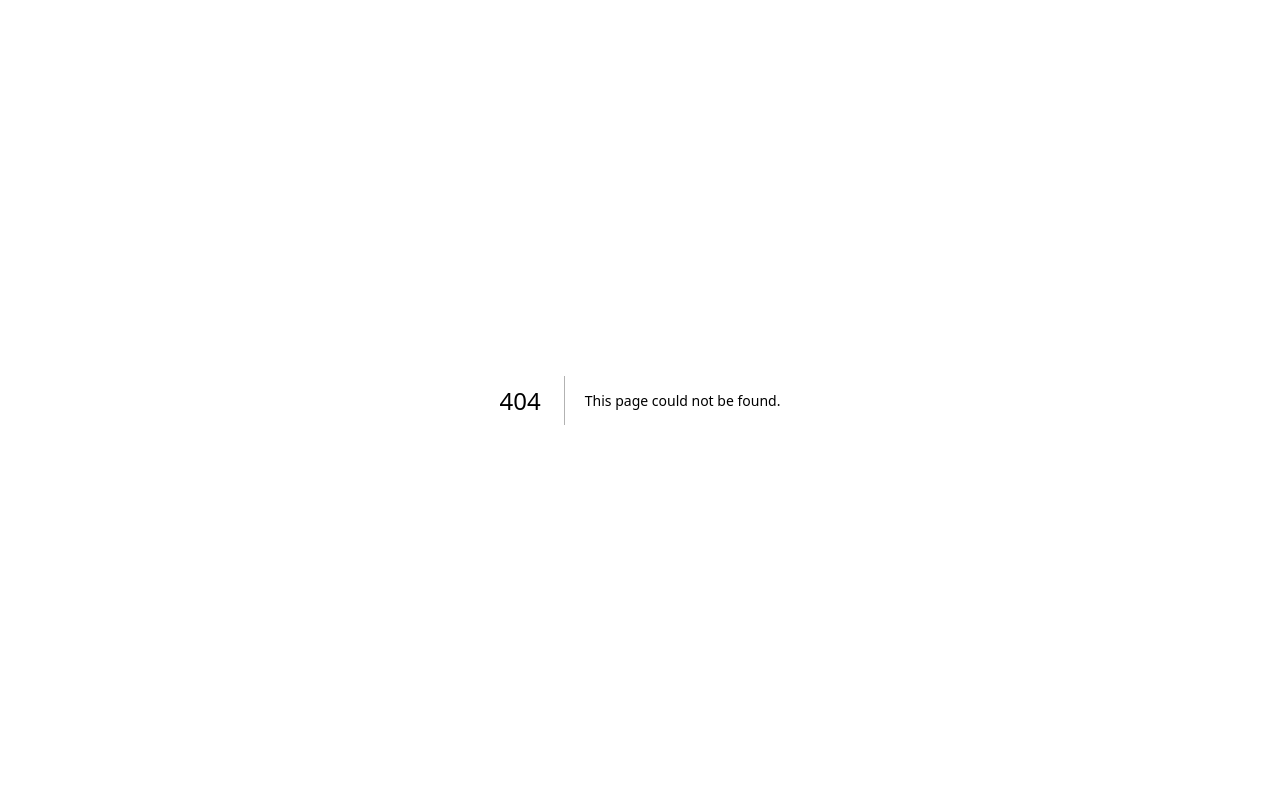
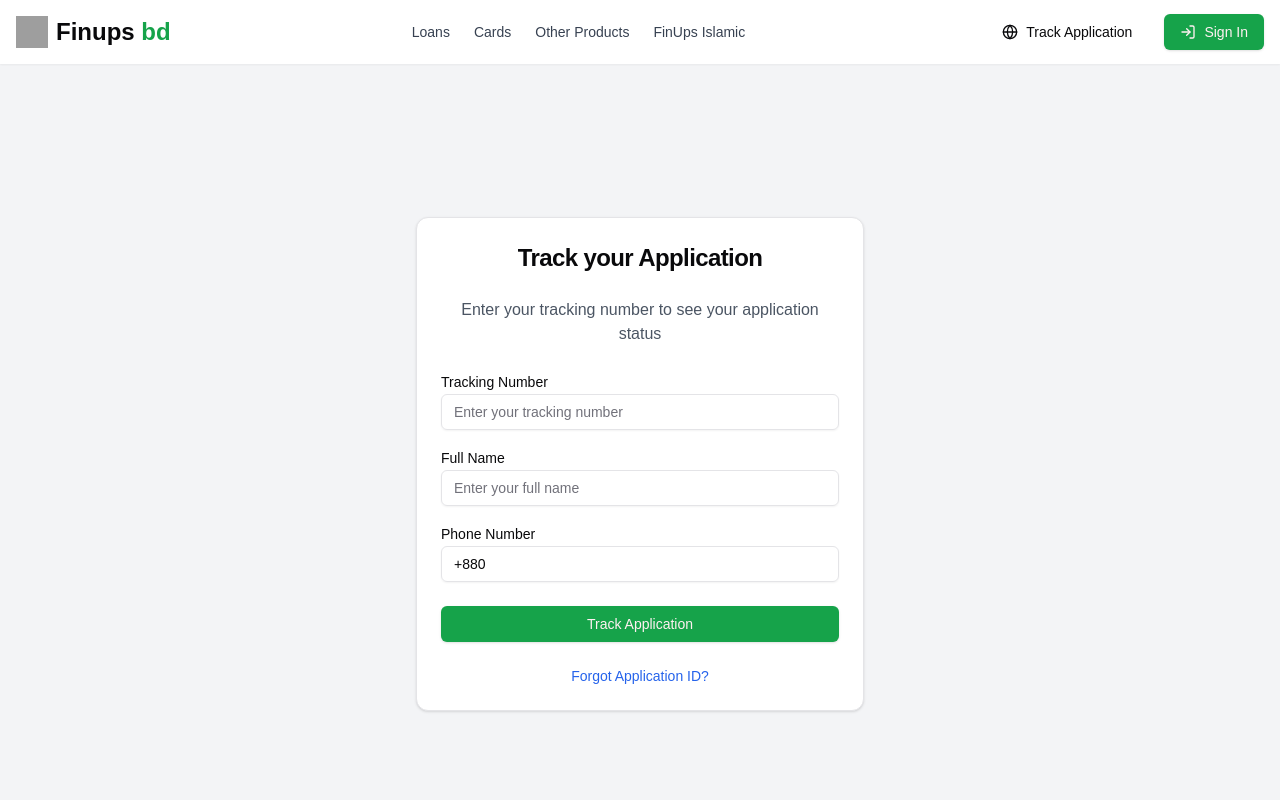
Before and after one commit to Shamimreza82/finupsbd-frontend-nextjs, a Next.js app: page /track-application in a window 1280 px wide. Before the commit this address had no page. Shown: the top 800 px of the page. Built offline with nearby package versions, Linux system fonts and the light colour scheme; grey boxes are pictures that could not be loaded.

Commit message:
update login and register page

```diff
--- /dev/null
+++ b/src/app/(WithCommonLayout)/track-application/forgot-application-id/page.tsx
@@ -0,0 +1,11 @@
+import React from 'react'
+
+const ForgotApplicationId = () => {
+  return (
+    <div>
+      <ForgotApplicationId/>
+    </div>
+  )
+}
+
+export default ForgotApplicationId
--- /dev/null
+++ b/src/app/(WithCommonLayout)/track-application/page.tsx
@@ -0,0 +1,13 @@
+
+import TrackApplicationForm from '@/components/modules/TrackApplication/TrackApplicationFrom'
+import React from 'react'
+
+const TrackApplicationPage = () => {
+  return (
+    <div>
+        <TrackApplicationForm/>
+    </div>
+  )
+}
+
+export default TrackApplicationPage
--- /dev/null
+++ b/src/components/modules/TrackApplication/ForgotApplicationId.tsx
@@ -0,0 +1,97 @@
+'use client';
+import { useForm } from "react-hook-form";
+import { z } from "zod";
+import { zodResolver } from "@hookform/resolvers/zod";
+import { Button } from "@/components/ui/button";
+import { Input } from "@/components/ui/input";
+import { Card, CardHeader, CardTitle, CardContent } from "@/components/ui/card";
+import Link from "next/link";
+import { Loader2 } from "lucide-react";
+import { useState } from "react";
+
+const FormSchema = z.object({
+  phone: z.string()
+  .min(14, "Invalid phone number")
+  .regex(/^\+8801[0-9]{8}$/, {
+    message: "Phone number must be like +8801712345678",
+  })
+});
+
+export default function ForgotApplicationId() {
+  const { register, handleSubmit, formState } = useForm<z.infer<typeof FormSchema>>({
+    resolver: zodResolver(FormSchema),
+    defaultValues: {
+      phone: "+880",
+    },
+  });
+
+  const [isSubmitting, setIsSubmitting] = useState(false);
+
+  async function onSubmit(data: z.infer<typeof FormSchema>) {
+    setIsSubmitting(true);
+    try {
+      // Add your submission logic here
+      console.log(data);
+      await new Promise(resolve => setTimeout(resolve, 1000));
+    } finally {
+      setIsSubmitting(false);
+    }
+  }
+
+  return (
+    <div className="min-h-screen flex items-center justify-center bg-gray-100 p-4">
+      <Card className="w-full max-w-md">
+        <CardHeader>
+          <CardTitle className="text-2xl text-center">Forgot Application ID</CardTitle>
+        </CardHeader>
+        <CardContent>
+          <p className="text-center text-gray-600 mb-6">
+            Enter your mobile number to reset your tracking id
+          </p>
+
+          <form onSubmit={handleSubmit(onSubmit)} className="space-y-6">
+            <div className="space-y-4">
+              {/* Phone Number */}
+              <div>
+                <label htmlFor="phone" className="block text-sm font-medium mb-2">
+                  Phone Number
+                </label>
+                <Input
+                  id="phone"
+                  placeholder="+860XXXXXXXXX"
+                  {...register("phone")}
+                  disabled={isSubmitting}
+                />
+                {formState.errors.phone && (
+                  <p className="text-red-500 text-sm mt-1">
+                    {formState.errors.phone.message}
+                  </p>
+                )}
+              </div>
+            </div>
+
+            <Button type="submit" className="w-full" disabled={isSubmitting}>
+              {isSubmitting ? (
+                <>
+                  <Loader2 className="mr-2 h-4 w-4 animate-spin" />
+                  Submitting...
+                </>
+              ) : (
+                "Submit"
+              )}
+            </Button>
+
+            <div className="text-center text-sm">
+              <Link
+                href="/track-application"
+                className="text-blue-600 hover:underline flex items-center justify-center gap-1"
+              >
+                &lt; Back to Track Application
+              </Link>
+            </div>
+          </form>
+        </CardContent>
+      </Card>
+    </div>
+  );
+}
--- /dev/null
+++ b/src/components/modules/TrackApplication/TrackApplicationFrom.tsx
@@ -0,0 +1,178 @@
+
+'use client';
+import { useForm } from "react-hook-form";
+import { z } from "zod";
+import { zodResolver } from "@hookform/resolvers/zod";
+import { Button } from "@/components/ui/button";
+import { Input } from "@/components/ui/input";
+import { Label } from "@/components/ui/label";
+import { Card, CardHeader, CardTitle, CardContent } from "@/components/ui/card";
+import Link from "next/link";
+
+const FormSchema = z.object({
+  trackingNumber: z.string().min(6, "Tracking number must be at least 6 characters"),
+  fullName: z.string().min(2, "Name must be at least 2 characters"),
+  phone: z.string().regex(/^\+8801[3-9]\d{8}$/, "Invalid Bangladeshi phone number"),
+});
+
+export default function TrackApplicationForm() {
+  const form = useForm<z.infer<typeof FormSchema>>({
+    resolver: zodResolver(FormSchema),
+    defaultValues: {
+      trackingNumber: "",
+      fullName: "",
+      phone: "+880",
+    },
+  });
+
+  function onSubmit(data: z.infer<typeof FormSchema>) {
+    console.log(data);
+    // Handle form submission
+  }
+
+  return (
+    <div className="min-h-screen flex items-center justify-center bg-gray-100 p-4">
+      <Card className="w-full max-w-md">
+        <CardHeader>
+          <CardTitle className="text-2xl text-center">Track your Application</CardTitle>
+        </CardHeader>
+        <CardContent>
+          <p className="text-center text-gray-600 mb-6">
+            Enter your tracking number to see your application status
+          </p>
+
+          <form onSubmit={form.handleSubmit(onSubmit)} className="space-y-6">
+            <div className="space-y-4">
+              {/* Tracking Number */}
+              <div>
+                <Label htmlFor="trackingNumber">Tracking Number</Label>
+                <Input
+                  id="trackingNumber"
+                  placeholder="Enter your tracking number"
+                  {...form.register("trackingNumber")}
+                />
+                {form.formState.errors.trackingNumber && (
+                  <p className="text-red-500 text-sm mt-1">
+                    {form.formState.errors.trackingNumber.message}
+                  </p>
+                )}
+              </div>
+
+              {/* Full Name */}
+              <div>
+                <Label htmlFor="fullName">Full Name</Label>
+                <Input
+                  id="fullName"
+                  placeholder="Enter your full name"
+                  {...form.register("fullName")}
+                />
+                {form.formState.errors.fullName && (
+                  <p className="text-red-500 text-sm mt-1">
+                    {form.formState.errors.fullName.message}
+                  </p>
+                )}
+              </div>
+
+              {/* Phone Number */}
+              <div>
+                <Label htmlFor="phone">Phone Number</Label>
+                <Input
+                  id="phone"
+                  placeholder="+880XXXXXXXXXX"
+                  {...form.register("phone")}
+                />
+                {form.formState.errors.phone && (
+                  <p className="text-red-500 text-sm mt-1">
+                    {form.formState.errors.phone.message}
+                  </p>
+                )}
+              </div>
+            </div>
+
+            <Button type="submit" className="w-full">
+              Track Application
+            </Button>
+
+            <div className="text-center text-sm">
+              <Link href="/track-application/forgot-application-id" className="text-blue-600 hover:underline">
+                Forgot Application ID?
+              </Link>
+            </div>
+          </form>
+        </CardContent>
+      </Card>
+    </div>
+  );
+}
+
+
+
+
+
+
+
+// 'use client';
+// import { Card } from "@/components/ui/card";
+// import { Button } from "@/components/ui/button";
+// import { CheckCircle2, Clock, Home } from "lucide-react";
+// import Link from "next/link";
+
+// export default function TrackApplication() {
+//   return (
+//     <div className="min-h-screen flex items-center justify-center bg-gray-50 p-4">
+//       <Card className="w-full max-w-2xl p-6">
+//         {/* Breadcrumb */}
+//         <div className="flex items-center text-sm text-gray-600 mb-6">
+//           <Link href="/" className="flex items-center hover:text-blue-600">
+//             <Home className="h-4 w-4 mr-1" />
+//             Home
+//           </Link>
+//           <span className="mx-2">/</span>
+//           <span className="text-gray-900">Track Application</span>
+//         </div>
+
+//         {/* Title */}
+//         <h1 className="text-2xl font-bold text-gray-900 mb-2">Track Application</h1>
+//         <p className="text-gray-600 mb-8">Your Loan Application is under review</p>
+
+//         {/* Status Timeline */}
+//         <div className="relative pl-6">
+//           {/* Timeline line */}
+//           <div className="absolute left-7 top-4 w-0.5 h-[calc(100%-50px)] bg-gray-200"></div>
+
+//           {/* Submitted Step */}
+//           <div className="relative flex items-center gap-4 mb-8">
+//             <div className="w-10 h-10 bg-green-100 rounded-full flex items-center justify-center">
+//               <CheckCircle2 className="w-5 h-5 text-green-600" />
+//             </div>
+//             <div>
+//               <h3 className="font-semibold text-gray-900">Submitted</h3>
+//               <p className="text-sm text-gray-500">Application received</p>
+//               <p className="text-xs text-gray-400 mt-1">2023-08-15 14:30</p>
+//             </div>
+//           </div>
+
+//           {/* Approval Step */}
+//           <div className="relative flex items-center gap-4">
+//             <div className="w-10 h-10 bg-blue-100 rounded-full flex items-center justify-center">
+//               <Clock className="w-5 h-5 text-blue-600" />
+//             </div>
+//             <div>
+//               <h3 className="font-semibold text-gray-900">Approval/Rejection</h3>
+//               <p className="text-sm text-gray-500">Under review</p>
+//               <p className="text-xs text-gray-400 mt-1">Estimated completion: 2023-08-20</p>
+//             </div>
+//           </div>
+//         </div>
+
+//         <div className="mt-8">
+//           <Button asChild>
+//             <Link href="/" className="gap-2">
+//               Back to Home
+//             </Link>
+//           </Button>
+//         </div>
+//       </Card>
+//     </div>
+//   );
+// }
```
